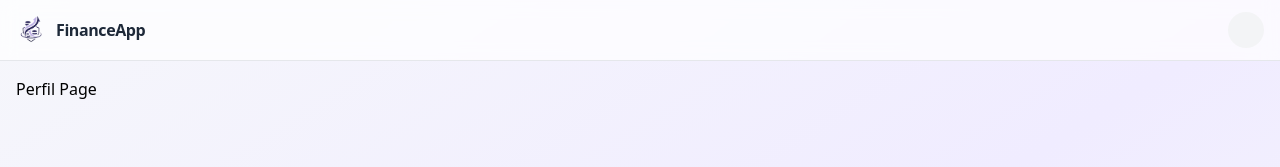
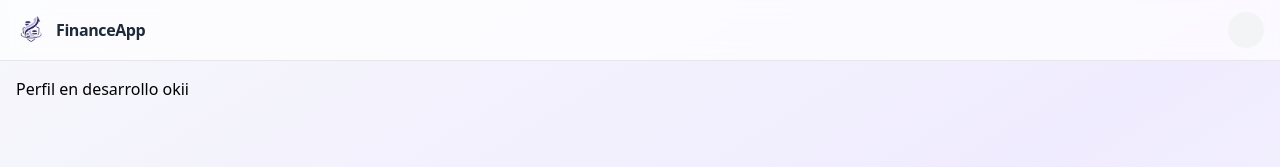
Before and after one commit to RaulVigil/finance-app, a React (Vite) app: page /app/perfil in a window 1280 px wide. Shown: the top 167 px of the page. Built offline with nearby package versions, Linux system fonts and the light colour scheme; no server answers.

Commit message:
Actualizar mensaje de la página de perfil a "Perfil en desarrollo okii"

```diff
--- a/src/Pages/Perfil/Perfil.jsx
+++ b/src/Pages/Perfil/Perfil.jsx
@@ -2,5 +2,5 @@ import React from "react";
 import Api from "../../Services/api";
 
 export default function Perfil() {
-  return <div>Perfil Page</div>;
+  return <div>Perfil en desarrollo okii</div>;
 }
```
